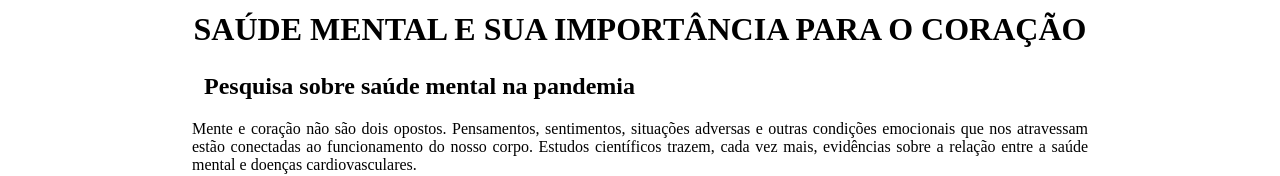
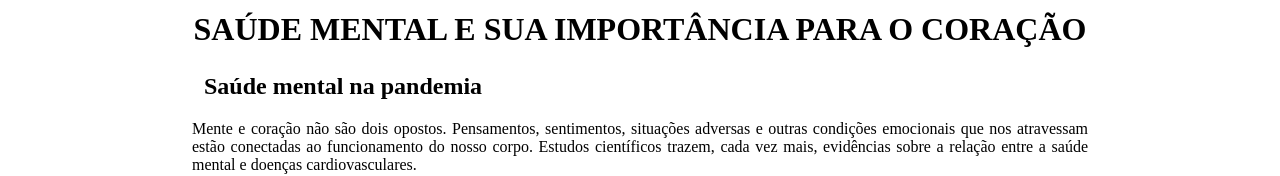
Before and after one commit to JoiceTI/PROJETO, a plain HTML site: page index.html in a window 1280 px wide. Shown: the part 264-440 px from the top of the page. Drawn offline with Linux system fonts and the light colour scheme.

Commit message:
ALTEREI INDEX

```diff
--- a/index.html
+++ b/index.html
@@ -59,7 +59,7 @@
         <h1>SAÚDE MENTAL E SUA IMPORTÂNCIA PARA O CORAÇÃO</h1>
         </center>
         <div >
-            <h2><a name="secao1" ></a>Pesquisa sobre saúde mental na pandemia</h2>
+            <h2><a name="secao1" ></a>Saúde mental na pandemia</h2>
             <p>Mente e coração não são dois opostos. Pensamentos, sentimentos, situações adversas e outras condições emocionais que nos atravessam estão conectadas ao funcionamento do nosso corpo. Estudos científicos trazem, cada vez mais, evidências sobre a relação entre a saúde mental e doenças cardiovasculares.</p>
             <p>Dessa forma, o cuidado com a saúde do coração deve ser realizado de forma integrada e deve ser capaz de atender às necessidades de corpo físico e sutil. Para além de questões como obesidade e hipertensão, por exemplo, é preciso olhar também para a carga de estresse de cada pessoa e ajudá-la a lidar melhor com as situações que a angustiam.</p>
         <center>
```
